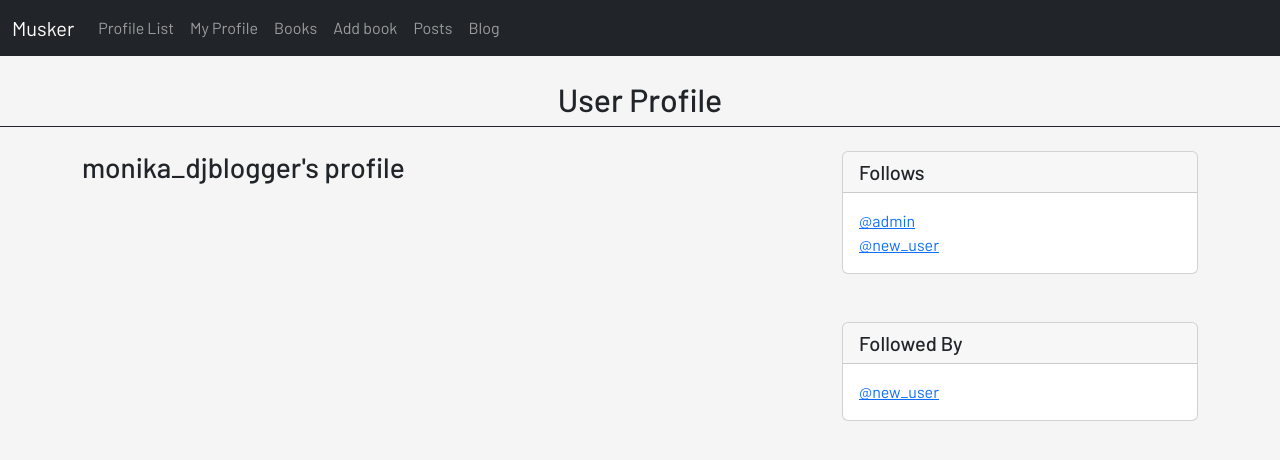
After one commit to monwisn/django_fake_twitter, a Django app: page /profile/1/ in a window 1280 px wide. The commit adds this page. Shown: the top 460 px of the page. Run offline with Django 4.2, Linux system fonts and the light colour scheme; a user stored in the database is signed in; data comes from the database, SQL or seed files in the repository; both versions use the stored data as it was after the commit; parts of the project's set-up code (start-up, migrations or seed data) failed here and were passed over.

Commit message:
add user profile view

```diff
--- /dev/null
+++ b/main/templates/main/profile.html
@@ -0,0 +1,42 @@
+{% extends 'base.html' %}
+
+{% block template %}
+    {% include 'navbar-twitter.html' %}<br/>
+    {% if profile %}
+        <div class="border-bottom border-1 border-dark">
+            <div class="container" style="text-align: center">
+                <h2>User Profile</h2>
+            </div>
+        </div><br/>
+        <div class="container text-left">
+            <div class="row">
+                <div class="col-8">
+                    <h3>{{ profile.user.username }}'s profile</h3>
+                </div>
+                <div class="col-4">
+                    <div class="card">
+                        <h5 class="card-header">Follows</h5>
+                        <div class="card-body">
+                            <p class="card-text">
+                                {% for following in profile.follows.all %}
+                                    <a href="{% url 'main:profile' following.user.id %}">@{{ following }}</a><br/>
+                                {% endfor %}
+                            </p>
+                        </div>
+                    </div>
+                    <br/><br/>
+                    <div class="card">
+                        <h5 class="card-header">Followed By</h5>
+                        <div class="card-body">
+                            <p class="card-text">
+                                {% for following in profile.followed_by.all %}
+                                    <a href="{% url 'main:profile' following.user.id %}">@{{ following }}</a><br/>
+                                {% endfor %}
+                            </p>
+                        </div>
+                    </div>
+                </div>
+            </div>
+        </div>
+    {% endif %}
+{% endblock %}
--- a/main/urls.py
+++ b/main/urls.py
@@ -11,6 +11,7 @@ urlpatterns = [
     path('', views.home, name='home'),
     path('add-post/', blog.views.AddPostView.as_view(), name='add_post'),
     path('profile-list/', views.profile_list, name='profile_list'),
+    path('profile/<int:pk>/', views.profile, name='profile'),
 
     # extra context Attribute from ContentMixin = keyword argument for as_view()
     # path('ex1/', views.TemplateView.as_view(template_name='ex1.html', extra_context={'title': 'Custom Title'})),
--- a/main/views.py
+++ b/main/views.py
@@ -5,10 +5,13 @@ from django.http import HttpResponse
 from django.utils import timezone
 from django.views.generic import TemplateView, RedirectView, DetailView, ListView
 from django.views.generic.edit import FormView, CreateView, UpdateView
+from django.contrib.auth.mixins import PermissionRequiredMixin
+from django.contrib.auth.decorators import permission_required
 
 from blog.models import Post
 from main.forms import AddForm
 from main.models import Profile, Book
+from main.common import UserAccessMixin
 
 
 def home(request):
@@ -18,8 +21,18 @@ def home(request):
 
 def profile_list(request):
     if request.user.is_authenticated:
-        profiles = Profile.objects.exclude(user=request.user)
+        profiles = Profile.objects.all()
+        # profiles = Profile.objects.exclude(user=request.user)
         return render(request, 'main/profile_list.html', {'profiles': profiles})
+    else:
+        messages.success(request, 'You Must Be Logged In To View This Page...')
+        return redirect('main:home')
+
+
+def profile(request, pk):
+    if request.user.is_authenticated:
+        profile = Profile.objects.get(user_id=pk)
+        return render(request, 'main/profile.html', {'profile': profile})
     else:
         messages.success(request, 'You Must Be Logged In To View This Page...')
         return redirect('main:home')
@@ -47,7 +60,7 @@ class Ex2View(TemplateView):
 
 
 class PostPreLoadTaskView(RedirectView):
-    # url = 'https://youtube.com/veryacademy/'
+    # url = 'https://youtube.com/something/'
     pattern_name = 'main:single_post'
     # permanent = HTTP status code returned (True = 301, False = 302, Default = False)
 
@@ -71,11 +84,13 @@ class SinglePostView(TemplateView):
 # class AddBookView(FormView):   # FormView
 #     template_name = 'main/add-book.html'
 #     form_class = AddForm  # that's going to be the form that we're going to build
-#     success_url = '/books/'  # this form view expecting us to have a user submit the form and then we're going to send them across to a new url
+#     success_url = '/books/'  # this form view expecting us to have a user submit the form, and then
+#     we're going to send them across to a new url
 #
 #     def from_valid(self, form):
 #         form.save()
 #         return super().form_valid(form)
+
 
 class AddBookView(CreateView):
     model = Book
@@ -138,7 +153,32 @@ class GenreView(ListView):
         return Book.objects.filter(genre__icontains=self.kwargs.get('genre'))
 
 
-class BookEditView(UpdateView):
+# class BookEditView(PermissionRequiredMixin, UpdateView):
+#
+#     raise_exception = False  # if True then 403 page will be shown and give use information that we need more permission
+#     # to access to this link page and resources, for security reasons we should use False to provide a 404 page instead
+#     # suggests that link doesn't exist
+#     permission_required = ('main.change_book', 'main.add_book',)
+#     # Permissions in Django follow the following naming sequence: {app}.{action}_{model_name}
+#     # action can be: add, change, delete, view
+#     permission_denied_message = ''
+#     login_url = '/books/'  # we have control of where we want to send the user back after access is denied
+#     redirect_field_name = 'next'  # we can just control this next item if we wanted to, redirect to next page
+#
+#     model = Book
+#     form_class = AddForm
+#     template_name = 'main/add-book.html'
+#     success_url = '/books/'
+
+
+class BookEditView(UserAccessMixin, UpdateView):
+
+    raise_exception = False
+    permission_required = 'main.change_book'
+    permission_denied_message = ''
+    login_url = '/books/'
+    redirect_field_name = 'next'
+
     model = Book
     form_class = AddForm
     template_name = 'main/add-book.html'
--- a/templates/navbar-twitter.html
+++ b/templates/navbar-twitter.html
@@ -11,6 +11,11 @@
           <li class="nav-item">
               <a class="nav-link" href="{% url 'main:profile_list' %}">Profile List</a>
           </li>
+          {% if user.is_authenticated %}
+          <li class="nav-item">
+              <a class="nav-link" href="{% url 'main:profile' request.user.id %}">My Profile</a>
+          </li>
+          {% endif %}
           <li class="nav-item">
               <a class="nav-link" href="{% url 'main:books' %}">Books</a>
           </li>
```
Also changed, not shown: main/admin.py (+14 -13 lines), main/common.py (added, +16 -0 lines), db.sqlite3.
